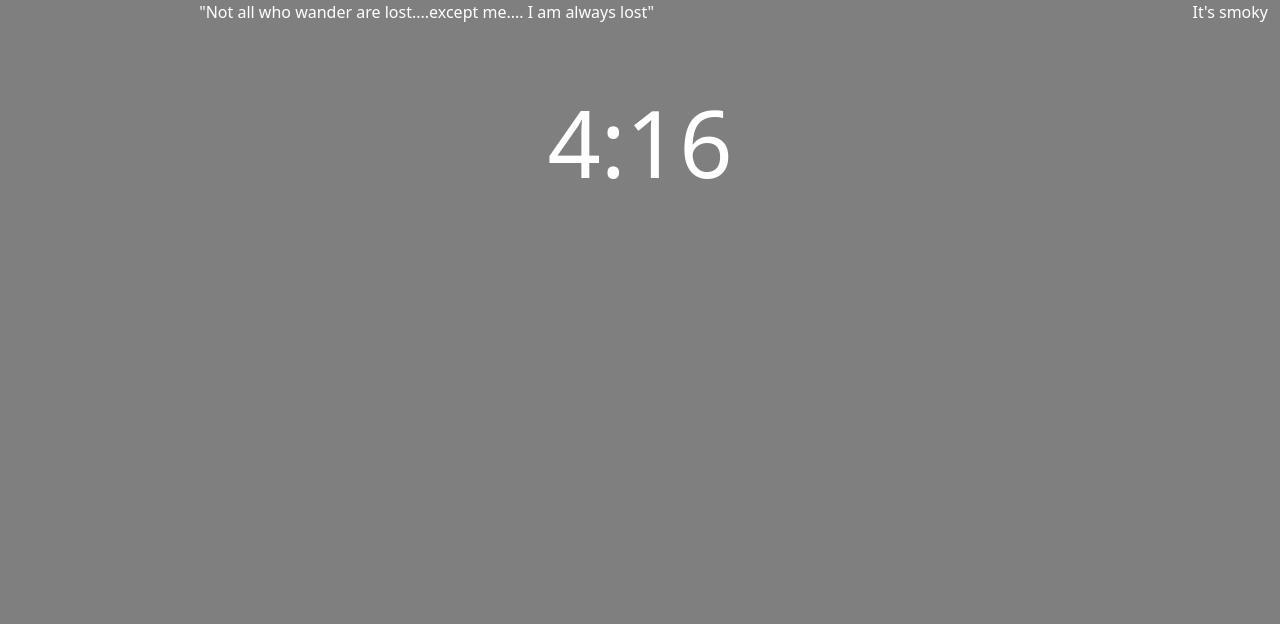
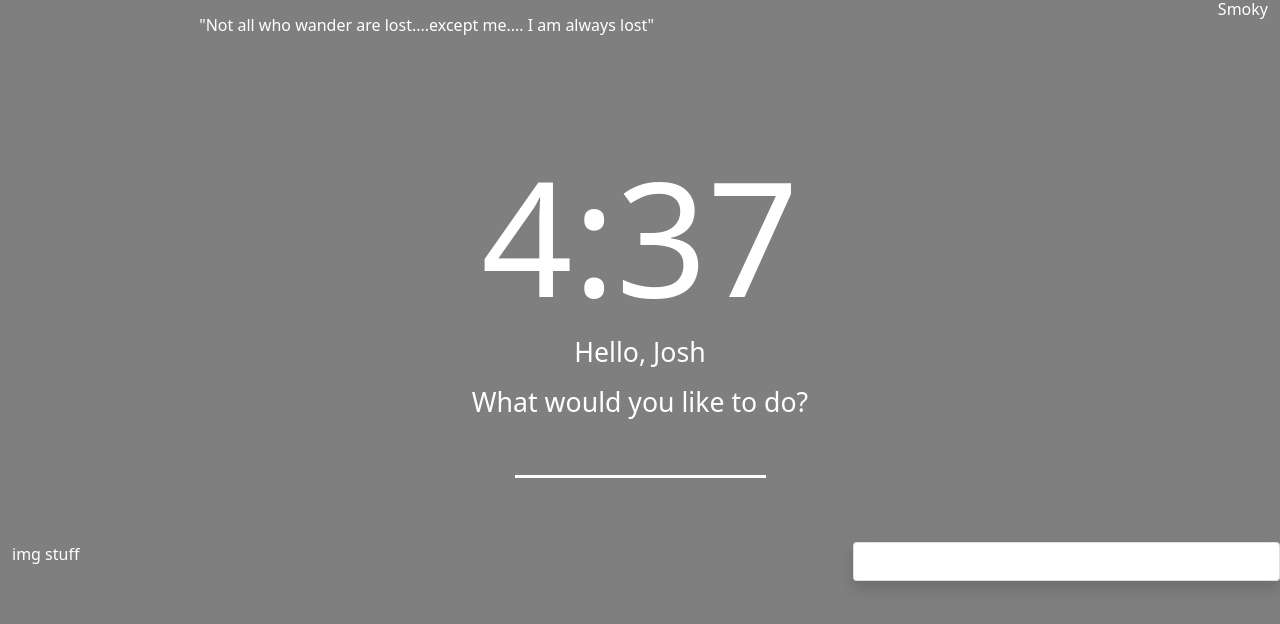
Before and after one commit to joshuarmorrison/Inspire, a website with bundled scripts: page index.html in a window 1280 px wide. Built offline with nearby package versions, Linux system fonts and the light colour scheme; no server answers.

Commit message:
CSS/html push

```diff
--- a/assets/style/style.css
+++ b/assets/style/style.css
@@ -15,7 +15,33 @@ background-blend-mode: multiply;
 }
 .clock {
     color: white;
-    font-size: 70pt;
-    position: relative;
+    font-size: 120pt;
+    padding: -15px;
+
 
 }
+.name{
+    color: white;
+    font-size: 20pt;
+    padding: 5px;
+}
+.to-do{
+    color: white;
+    font-size: 20pt;
+    padding: 5px;
+}
+.inp {
+    border:none;
+    border-bottom: 3px solid #ffffff;
+    padding: 10px 10px;
+    outline: none;
+    background-color: transparent;
+ }
+.card{
+    color: white;
+    background-color: transparent;
+
+}
+.img-tag{
+    color: white;
+}
--- a/index.html
+++ b/index.html
@@ -27,19 +27,39 @@
   <main>
     <div class="container-fluid">
       <div class="row">
-        <div class="col-lg-8 text-center quote">
-          <!-- quote goes here -->
-          "Not all who wander are lost....except me.... I am always lost"
+        <div class="col-lg-8 text-center pt-3">
+          <h6 class="quote">
+            <!-- quote goes here -->
+            "Not all who wander are lost....except me.... I am always lost"
+          </h6>
         </div>
-        <div class="col-lg-4 d-flex justify-content-end weather">
+        <div class="col-lg-4 d-flex justify-content-end ">
           <!-- weather goes here -->
-          It's smoky
+          <h6 class="weather">
+            Smoky
+          </h6>
         </div>
       </div>
       <div class="row pt-5">
-        <div class="col-lg-12 d-flex justify-content-center clock">
+        <div class="col-lg-12 d-flex flex-column justify-content-center align-items-center">
           <!-- clock goes here -->
-          4:16
+          <h1 class="clock mb-0 mt-5">4:37</h1>
+          <h3 class="name">Hello, Josh</h3>
+          <h4 class="to-do">What would you like to do?</h4>
+          <form>
+            <div class="mb-3">
+              <input type="text" class="inp" id="exampleInputEmail1" aria-describedby="emailHelp">
+              <div id="emailHelp" class="form-text"></div>
+            </div>
+          </form>
+
+        </div>
+      </div>
+      <div class="row pt-5">
+        <div class="col-lg-8 img-tag">img stuff
+        </div>
+        <div class="col-lg-4 d-flex justify-content-end card shadow">
+          <h4 class="card-content text-center">To Do:</h4>
         </div>
       </div>
     </div>
```
